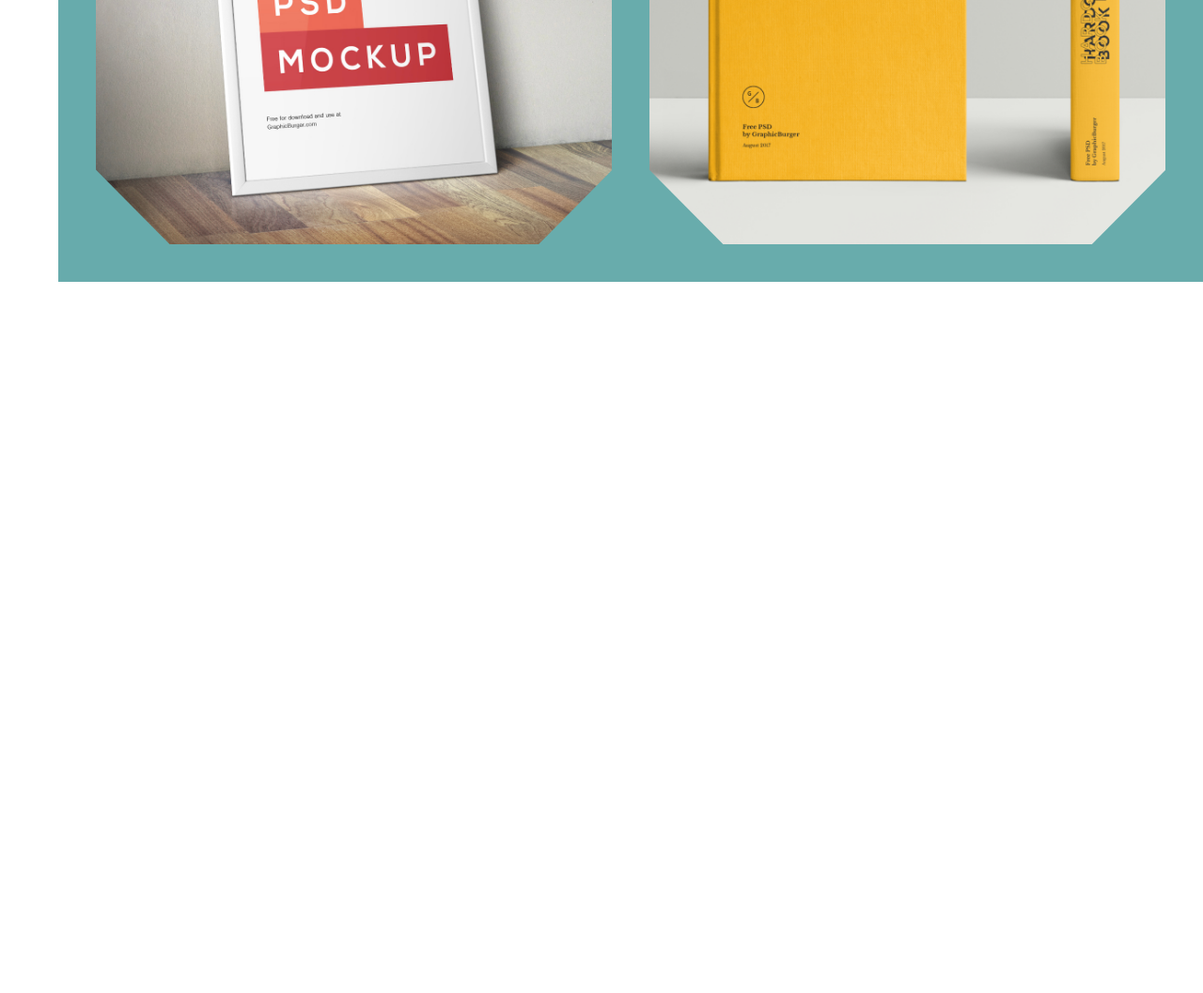
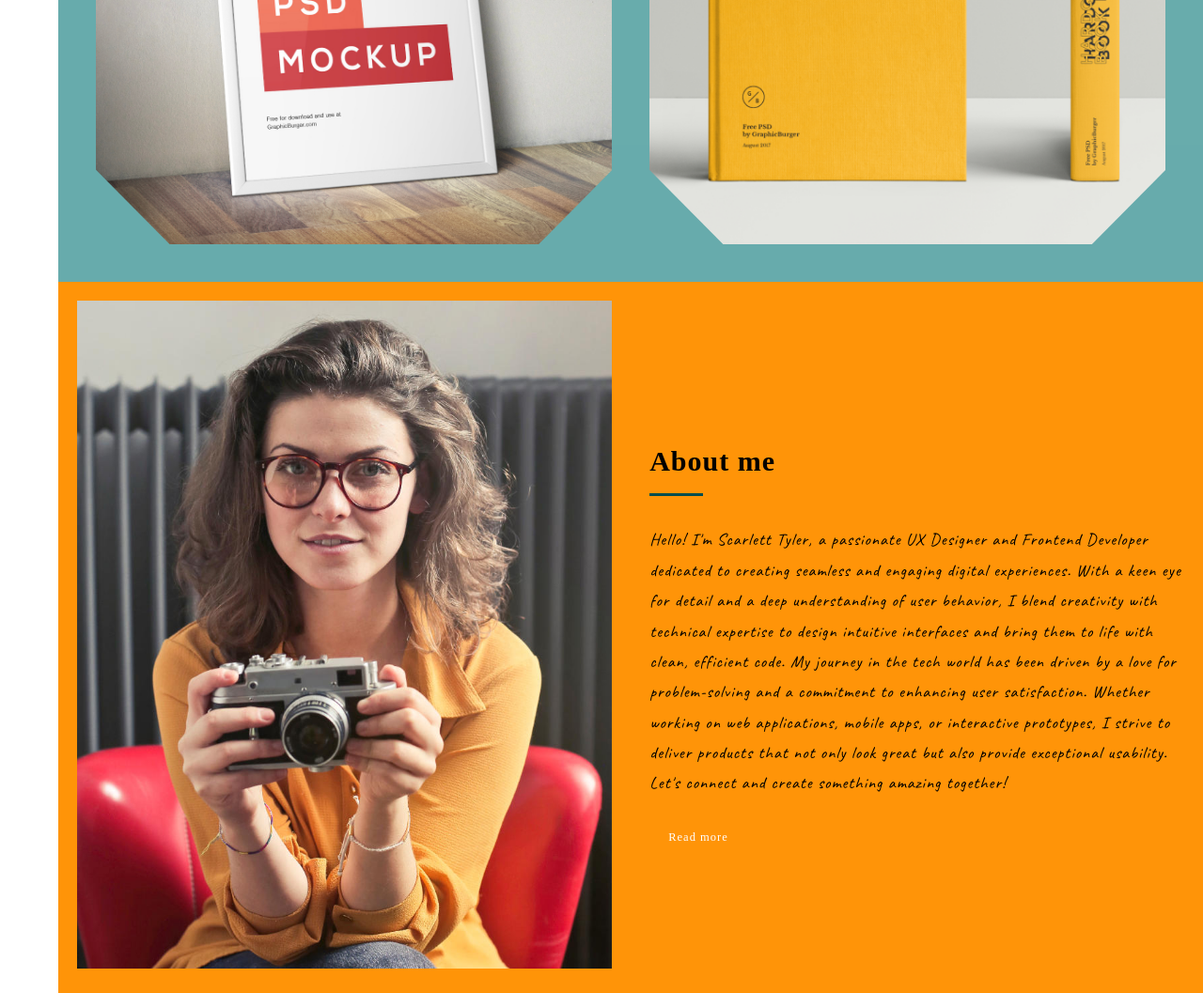
Before and after one commit to IyanTheekshana/DemoHtmlCssPortfolio, a plain HTML site: page index.html in a window 1280 px wide. Shown: the part 2387-3444 px from the top of the page at 94% size. Before the commit the page ends 2687 px from the top, so only its background shows below. Drawn offline with Linux system fonts and the light colour scheme; a web font is replaced by a local one.

Commit message:
finished about me section

```diff
--- a/index.html
+++ b/index.html
@@ -71,6 +71,18 @@
           <img src="img/portfolio-print-02-1.jpg" alt="poster">
         </div>
       </section>
+      <section id="about-me">
+       <div class="about-me__img">
+        <img src="img/content-img-02.jpg" alt="me">
+       </div>
+       <div class="about-me__content">
+        <h2 class="about-me__content--title">About me</h2>
+        <p class="about-me__content--para">
+          Hello! I'm Scarlett Tyler, a passionate UX Designer and Frontend Developer dedicated to creating seamless and engaging digital experiences. With a keen eye for detail and a deep understanding of user behavior, I blend creativity with technical expertise to design intuitive interfaces and bring them to life with clean, efficient code. My journey in the tech world has been driven by a love for problem-solving and a commitment to enhancing user satisfaction. Whether working on web applications, mobile apps, or interactive prototypes, I strive to deliver products that not only look great but also provide exceptional usability. Let's connect and create something amazing together!
+        </p>
+        <a href="#" class="about-me__content--link">Read more</a>
+       </div>
+      </section>
     </main>
 
     <script src="main.js"></script>
--- a/style.css
+++ b/style.css
@@ -312,6 +312,85 @@ div.work__card img:active {
   filter: opacity(0.7);
 }
 
+section#about-me {
+  display: flex;
+  justify-content: space-around;
+  align-items: center;
+  flex-wrap: wrap;
+  background-color: var(--secondary-color);
+}
+.about-me__img,
+.about-me__content {
+  flex-basis: 40rem;
+  padding: 2rem;
+  flex-grow: 1;
+}
+
+.about-me__img img {
+  width: 100%;
+  height: 100%;
+  object-fit: cover;
+}
+
+.about-me__content--title {
+  font-size: 3rem;
+  padding: 1rem 0;
+
+  position: relative;
+}
+
+.about-me__content--title::after {
+  content: "";
+  position: absolute;
+  bottom: 0;
+  left: 0;
+  height: 0.3rem;
+  width: 10%;
+  background-color: var(--primary-color);
+}
+
+.about-me__content--title,
+.about-me__content--para {
+  margin-bottom: 3rem;
+  letter-spacing: 0.1rem;
+}
+
+.about-me__content--para {
+  font-size: 1.8rem;
+}
+
+.about-me__content--link:link,
+.about-me__content--link:visited {
+  padding: 1rem 2rem;
+  transition: all 0.5s ease-in-out;
+  width: 9rem;
+  letter-spacing: 0.1rem;
+  position: relative;
+  color: var(--light);
+  text-align: center;
+  z-index: 1;
+}
+.about-me__content--link:link::after,
+.about-me__content--link:visited::after {
+  content: "";
+  position: absolute;
+  top: 0;
+  left: 0;
+  height: 100%;
+  width: 100%;
+  background-color: var(--tertiary-color);
+  transform: scaleY(0);
+  transform-origin: bottom;
+  transition: transform 0.45s cubic-bezier(0.075, 0.82, 0.165, 1);
+  z-index: -1;
+}
+
+.about-me__content--link:hover::after,
+.about-me__content--link:active::after {
+  transform: scaleY(1);
+  transform-origin: top;
+}
+
 @media screen and (max-width: 900px) {
   section#showcase {
     background-position: right;
```
